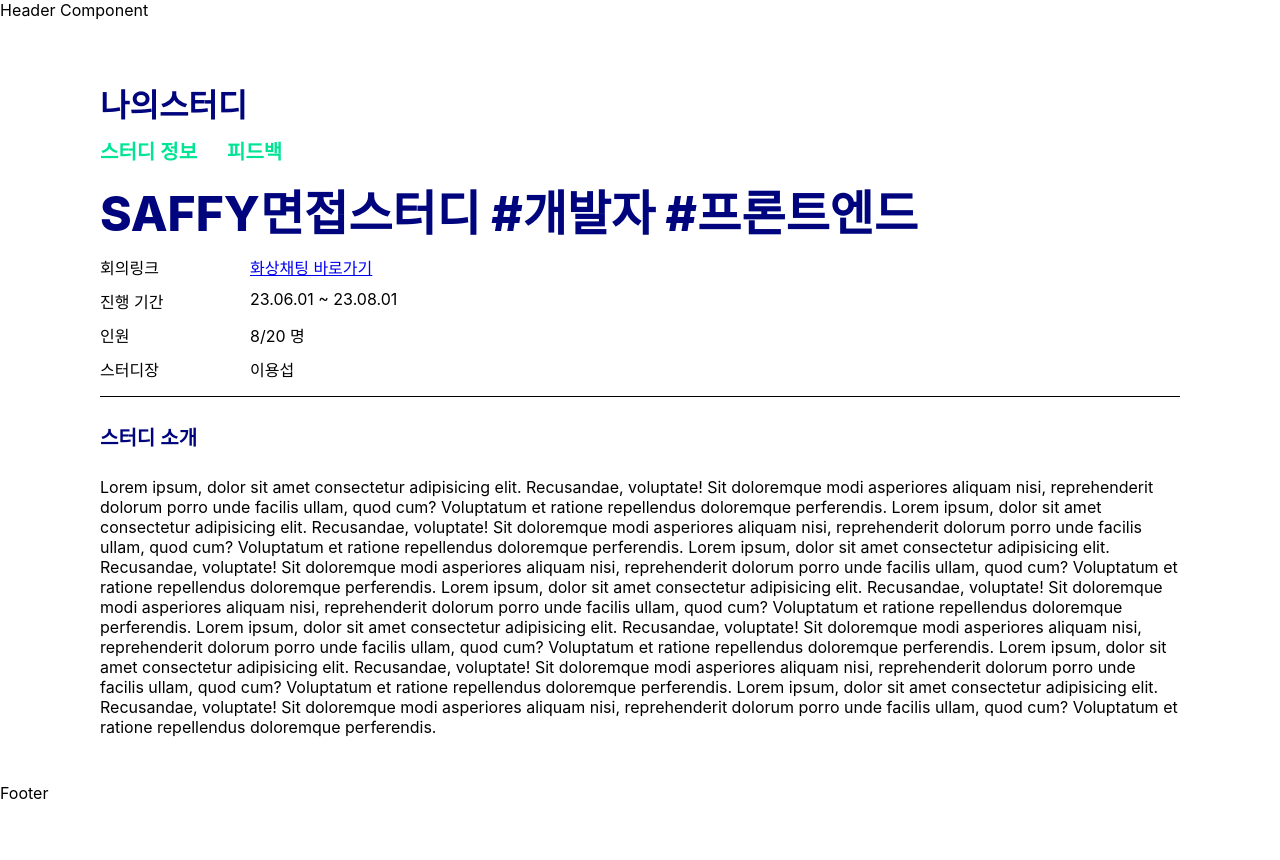
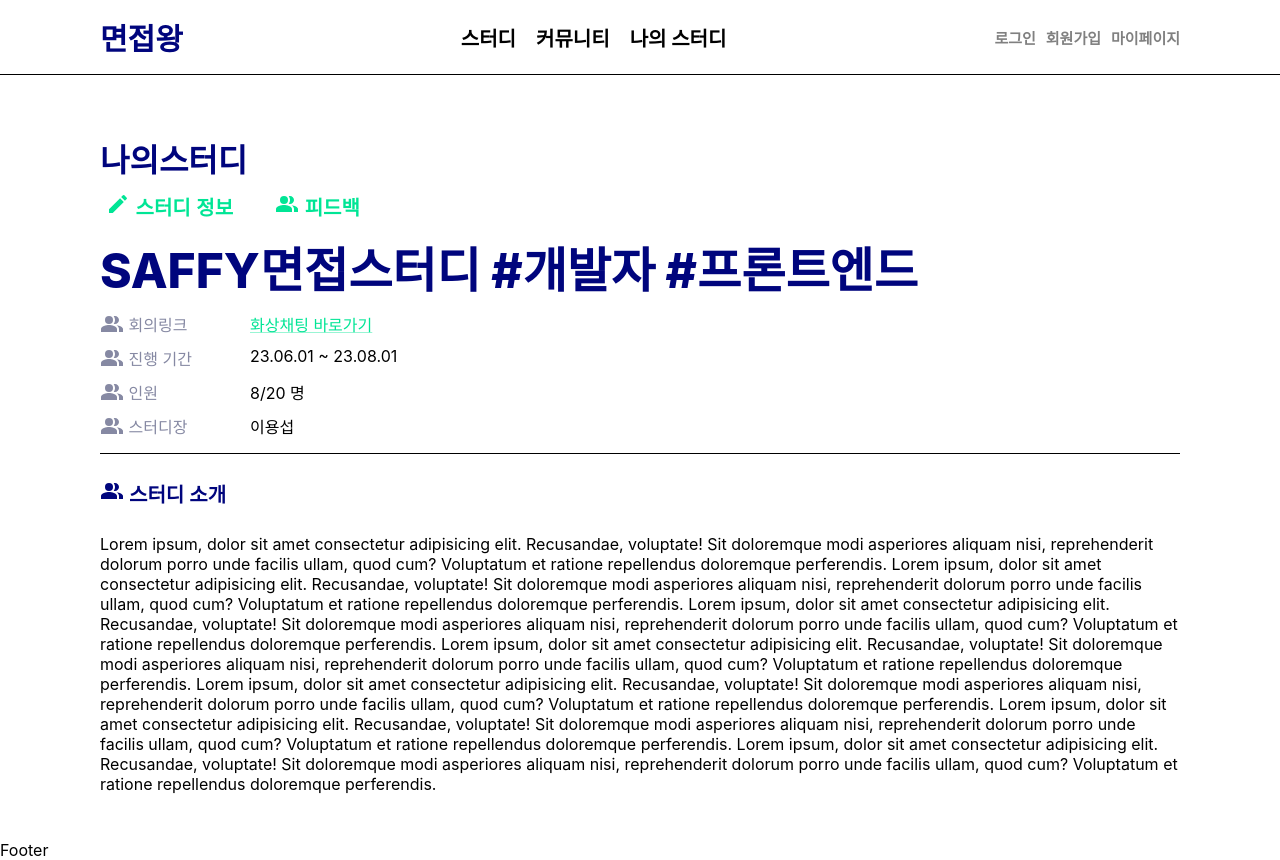
Before and after one commit to Interviewking13/Interview, a React (Create React App) app: page /study/info in a window 1280 px wide. Before the commit the page ends 803 px from the top, so only its background shows below. Built offline with nearby package versions, Linux system fonts and the light colour scheme.

Commit message:
네브 대략적UI

```diff
--- a/package.json
+++ b/package.json
@@ -5,6 +5,7 @@
   "dependencies": {
     "@emotion/react": "^11.11.0",
     "@emotion/styled": "^11.11.0",
+    "@mui/icons-material": "^5.11.16",
     "@mui/material": "^5.13.3",
     "@tanstack/react-query": "^4.29.12",
     "@testing-library/jest-dom": "^5.16.5",
--- a/src/components/layout/Header.tsx
+++ b/src/components/layout/Header.tsx
@@ -1,7 +1,72 @@
 import React from "react";
+import styled from "@emotion/styled";
+import { Link } from "@mui/material";
 
+const Divider = styled.div`
+  margin: 15px 0px;
+  border-bottom: 1px solid #000;
+`;
+const StyledContainer = styled.div`
+  margin: 15px 100px;
+  display: flex;
+  align-items: center;
+  justify-content: space-between;
+`;
+
+const StyledLogo = styled(Link)`
+  font-size: 30px;
+  font-weight: bold;
+  color: #00057d;
+`;
+const StyledNavItemContainer = styled.div``;
+
+const StyledNavItem = styled(Link)`
+  font-size: 20px;
+  font-weight: bold;
+  color: black;
+  margin-left: 20px;
+`;
+const StyledLoginItemContainer = styled.div``;
+
+const StyledLoginItem = styled(Link)`
+  font-size: 15px;
+  font-weight: bold;
+  color: grey;
+  margin-left: 10px;
+`;
 const Header = (): JSX.Element => {
-  return <header>Header Component</header>;
+  return (
+    <>
+      <StyledContainer>
+        <StyledLogo href="#" underline="none">
+          면접왕
+        </StyledLogo>
+        <StyledNavItemContainer>
+          <StyledNavItem href="#" underline="none">
+            스터디
+          </StyledNavItem>
+          <StyledNavItem href="#" underline="none">
+            커뮤니티
+          </StyledNavItem>
+          <StyledNavItem href="#" underline="none">
+            나의 스터디
+          </StyledNavItem>
+        </StyledNavItemContainer>
+        <StyledLoginItemContainer>
+          <StyledLoginItem href="#" underline="none">
+            로그인
+          </StyledLoginItem>
+          <StyledLoginItem href="#" underline="none">
+            회원가입
+          </StyledLoginItem>
+          <StyledLoginItem href="#" underline="none">
+            마이페이지
+          </StyledLoginItem>
+        </StyledLoginItemContainer>
+      </StyledContainer>
+      <Divider></Divider>
+    </>
+  );
 };
 
 export default Header;
--- a/src/pages/study/Information.tsx
+++ b/src/pages/study/Information.tsx
@@ -1,5 +1,7 @@
 import styled from "@emotion/styled";
-import { Button } from "@mui/material";
+import { Link } from "@mui/material";
+import CreateIcon from "@mui/icons-material/Create";
+import PeopleAltIcon from "@mui/icons-material/PeopleAlt";
 
 const Container = styled.div`
   margin: 30px 100px;
@@ -23,11 +25,13 @@ const StydyTap = styled.div`
   display: flex;
 `;
 
-const StydyTapText = styled.span`
+const StydyTapText = styled.button`
   display: flex;
   font-size: 20px;
   font-weight: 600;
   color: #00e595;
+  border: none;
+  background: none;
   &:not(:first-child) {
     margin-left: 30px;
   }
@@ -53,9 +57,16 @@ const SubContainer = styled.div`
 `;
 
 const SubContentTitle = styled.span`
+  display: flex;
   margin-top: 10px;
   margin-right: 50px;
   width: 100px;
+  color: #8689a3;
+  align-items: center;
+  justify-content: flex-start;
+  &:not(:first-child) {
+    margin-left: 30px;
+  }
 `;
 const SubContentContent = styled.span`
   margin-top: 10px;
@@ -65,7 +76,8 @@ const Divider = styled.div`
   border-bottom: 1px solid #000;
 `;
 
-const StudyIntro = styled.span`
+const StudyIntro = styled.div`
+  display: flex;
   margin: 10px 0px;
   color: #00057d;
   font-size: 20px;
@@ -76,32 +88,55 @@ const Information = () => {
     <Container>
       <Mystudy>나의스터디</Mystudy>
       <StydyTap>
-        <StydyTapText>스터디 정보</StydyTapText>
-        <StydyTapText>피드백</StydyTapText>
+        <StydyTapText>
+          <CreateIcon />
+          &nbsp;스터디 정보
+        </StydyTapText>
+        <StydyTapText>
+          <PeopleAltIcon />
+          &nbsp;피드백
+        </StydyTapText>
       </StydyTap>
       <Title>SAFFY면접스터디 #개발자 #프론트엔드</Title>
       <SubTitle>
         <SubContainer>
-          <SubContentTitle>회의링크</SubContentTitle>
+          <SubContentTitle>
+            <PeopleAltIcon />
+            &nbsp;회의링크
+          </SubContentTitle>
           <SubContentContent>
-            <a href="http://naver.com">화상채팅 바로가기</a>{" "}
+            <Link color="#00e595;" href="http://naver.com">
+              화상채팅 바로가기
+            </Link>
           </SubContentContent>
         </SubContainer>
         <SubContainer>
-          <SubContentTitle>진행 기간</SubContentTitle>
+          <SubContentTitle>
+            <PeopleAltIcon />
+            &nbsp;진행 기간
+          </SubContentTitle>
           <SubContentContent>23.06.01 ~ 23.08.01</SubContentContent>
         </SubContainer>
         <SubContainer>
-          <SubContentTitle>인원</SubContentTitle>
+          <SubContentTitle>
+            <PeopleAltIcon />
+            &nbsp;인원
+          </SubContentTitle>
           <SubContentContent>8/20 명</SubContentContent>
         </SubContainer>
         <SubContainer>
-          <SubContentTitle>스터디장</SubContentTitle>
+          <SubContentTitle>
+            <PeopleAltIcon />
+            &nbsp;스터디장
+          </SubContentTitle>
           <SubContentContent>이용섭</SubContentContent>
         </SubContainer>
       </SubTitle>
       <Divider></Divider>
-      <StudyIntro>스터디 소개</StudyIntro>
+      <StudyIntro>
+        <PeopleAltIcon />
+        &nbsp;스터디 소개
+      </StudyIntro>
       <p>
         Lorem ipsum, dolor sit amet consectetur adipisicing elit. Recusandae,
         voluptate! Sit doloremque modi asperiores aliquam nisi, reprehenderit
```
Also changed, not shown: 1 other file (tests, documents, lock files or other folders).
